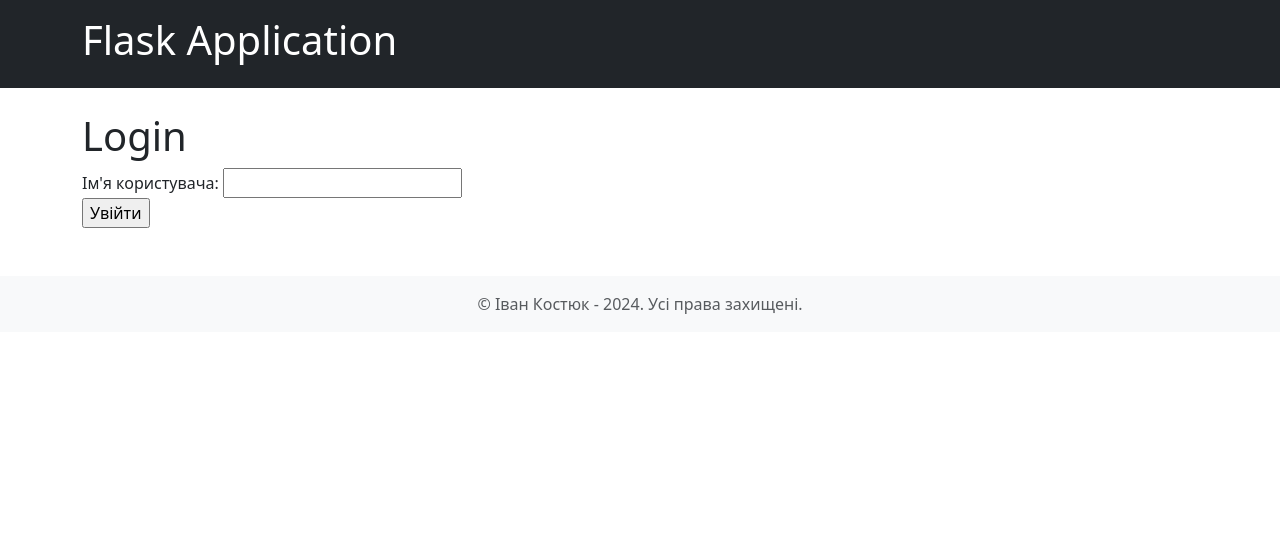
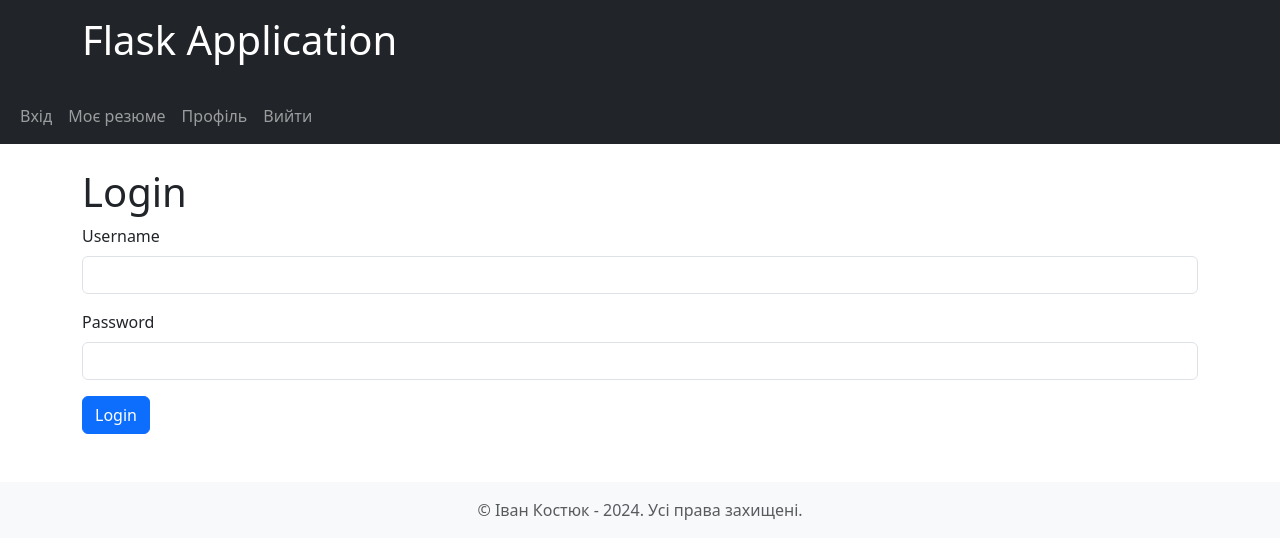
Before and after one commit to Ivan06021/flask-app-lab, a Flask app: page /user/login in a window 1280 px wide. Shown: the top 559 px of the page. Run offline with Flask 3, Linux system fonts and the light colour scheme.

Commit message:
update users page (task 1)

```diff
--- a/app/templates/base.html
+++ b/app/templates/base.html
@@ -16,7 +16,20 @@
         </div>
     </header>
 
-    {% block header %}{% endblock %}
+    {% block header %}
+    {% include 'nav.html' %}
+    {% endblock %}
+
+    {% with msg = get_flashed_messages(with_categories=True) %}
+    {% if msg %}
+    {% for category, message in msg %}
+    <div class="alert alert-{{ category }} alert-dismissible show" role="alert">
+        <strong>{{ message }}</strong>
+        <button type="button" class="btn-close" data-bs-dismiss="alert" aria-label="Close"></button>
+    </div>
+    {% endfor %}
+    {% endif %}
+    {% endwith %}
     <main>
         <div class="container my-4">
             {% block content %}
--- /dev/null
+++ b/app/templates/nav.html
@@ -0,0 +1,17 @@
+<nav class="navbar navbar-expand-lg navbar-dark bg-dark">
+    <div class="container-fluid">
+        <ul class="navbar-nav">
+            <li class="nav-item">
+                <a class="nav-link" href="{{ url_for('users.login') }}">Вхід</a>
+            </li>
+            <li class="nav-item">
+                <a class="nav-link" href="{{ url_for('resume') }}">Моє резюме</a>
+            <li class="nav-item">
+                <a class="nav-link" href="{{ url_for('users.get_profile') }}">Профіль</a>
+            </li>
+            <li class="nav-item">
+                <a class="nav-link" href="{{ url_for('users.logout') }}">Вийти</a>
+            </li>
+        </ul>
+    </div>
+</nav>
--- a/app/users/templates/users/login.html
+++ b/app/users/templates/users/login.html
@@ -2,8 +2,15 @@
 {% block title %}Greeting Page{% endblock %}
 {% block content %}
 <h1>Login</h1>
-<form method="POST" action="">
-    Ім'я користувача: <input type="text" name="username" required><br>
-    <input type="submit" value="Увійти">
+<form method="POST">
+    <div class="mb-3">
+        <label for="username" class="form-label">Username</label>
+        <input type="text" class="form-control" id="username" name="username">
+    </div>
+    <div class="mb-3">
+        <label for="password" class="form-label">Password</label>
+        <input type="password" class="form-control" id="password" name="password">
+    </div>
+    <button type="submit" class="btn btn-primary">Login</button>
 </form>
 {% endblock %}
--- a/app/users/templates/users/profile.html
+++ b/app/users/templates/users/profile.html
@@ -2,5 +2,6 @@
 {% block title %}Greeting Page{% endblock %}
 {% block content %}
 <h1>Hi, {{username}}!</h1>
-<a href="{{ url_for('users.logout') }}">Logout</a>
+<p>Ви ввійшли як <strong>{{username}}</strong></p>
+<a href="{{ url_for('users.logout') }}" class="btn btn-danger">Logout</a>
 {% endblock %}
--- a/app/users/views.py
+++ b/app/users/views.py
@@ -37,9 +37,19 @@ def get_profile():
 @user_bp.route("/login", methods=["GET", "POST"])
 def login():
     if request.method == "POST":
+        correct_username = "admin"
+        correct_password = "admin"
         username = request.form.get("username")
-        session["username"] = username
-        flash("Success" "success")
+        password = request.form.get("password")
+        if username == correct_username and password == correct_password:
+            session["username"] = username
+            flash("You are successfully logged in", "success")
+            return redirect(url_for("users.get_profile"))
+        else:
+            flash("Invalid username or password", "danger")
+            return redirect(url_for("users.login"))
+    if "username" in session:
+        flash("You are already logged in", "info")
         return redirect(url_for("users.get_profile"))
     return render_template("users/login.html")
 
```
